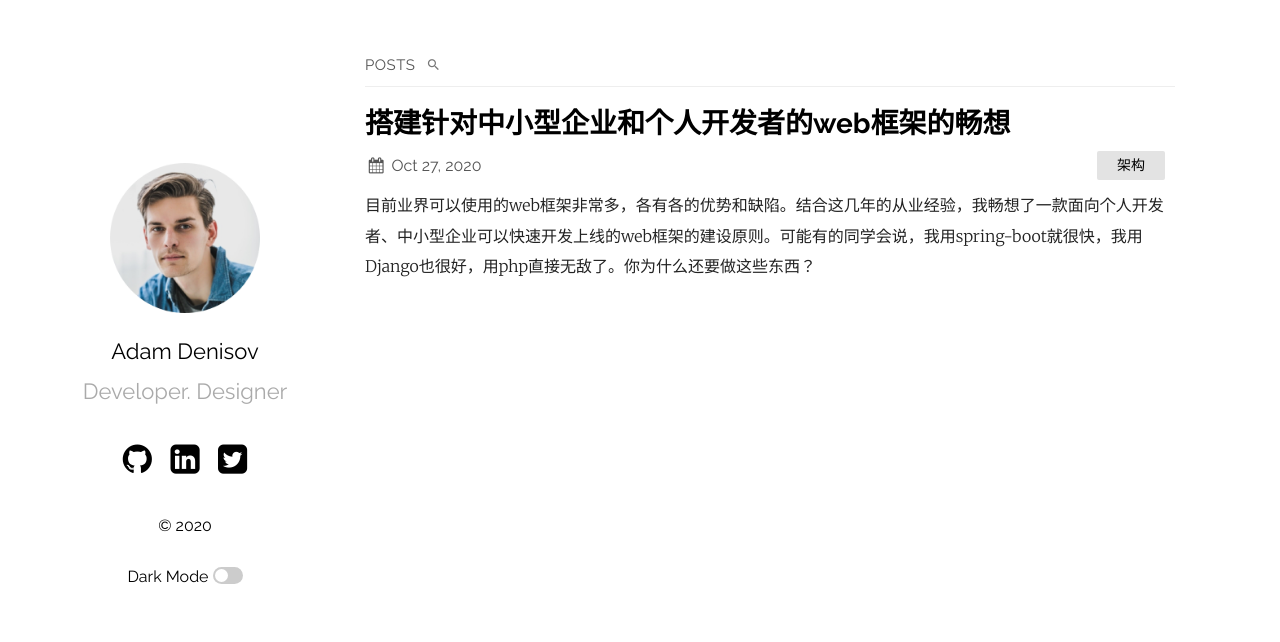
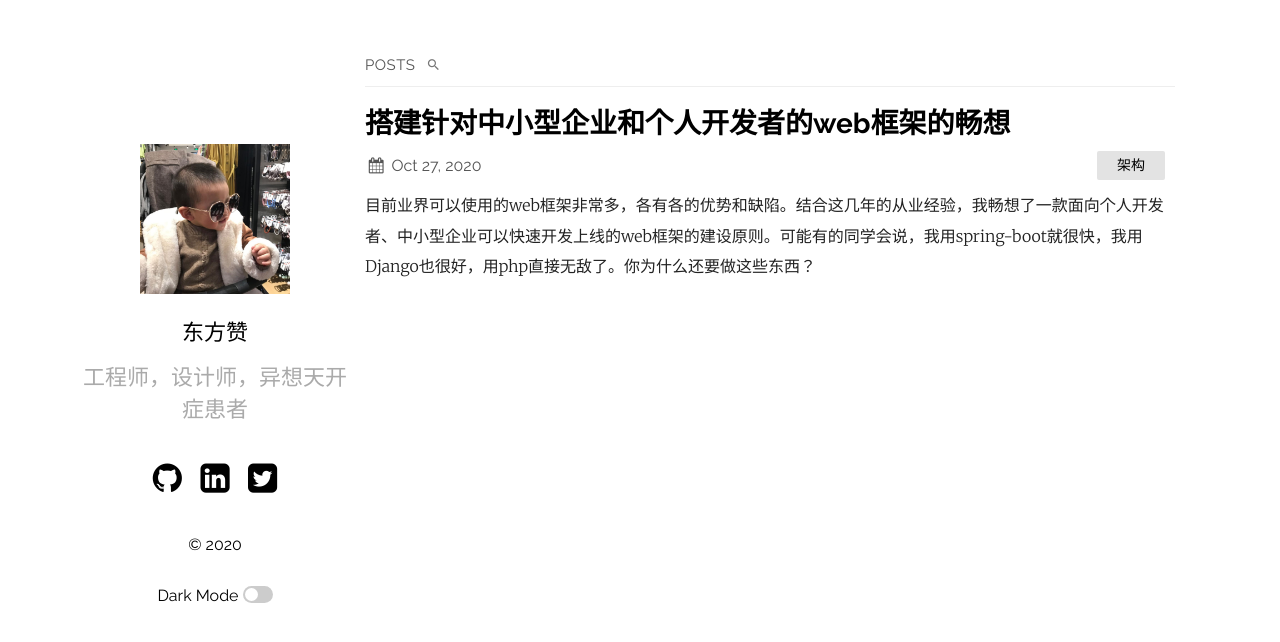
Before and after one commit to dongfangzan/dongfangzan.github.io, a Jekyll site: the page built from index.md, in a window 1280 px wide. Shown: the top 642 px of the page. Built offline with Jekyll 4.4.1, drawn with Linux system fonts in a browser that asks for light colours.

Commit message:
换头像

```diff
--- a/_config.yml
+++ b/_config.yml
@@ -1,6 +1,6 @@
-title: Your awesome title
-author: GitHub User
-email: your-email@domain.com
+title: 东方赞的世外桃源
+author: dongfangzan
+email: 787814104@qq.com
 description: > # this means to ignore newlines until "show_exerpts:"
   Write an awesome description for your new site here. You can edit this
   line in _config.yml. It will appear in your document head meta (for
@@ -12,13 +12,13 @@ show_excerpts: true # set to true to show excerpts on the homepage
 sass:
   sass_dir: _sass
 plainwhite:
-  name: Adam Denisov
-  tagline: Developer. Designer
+  name: 东方赞
+  tagline: 工程师，设计师，异想天开症患者
   date_format: "%b %-d, %Y"
   sitemap: true # set to true to generate sitemap.xml content
   search: true # set to true to enable searchbar
   dark_mode: true # set to true to add dark mode toggle
-  portfolio_image: "assets/portfolio.png" # the path from the base directory of the site to the image to display (no / at the start)
+  portfolio_image: "assets/logo.jpg" # the path from the base directory of the site to the image to display (no / at the start)
   html_lang: "en" # set the lang attribute of the <html> tag for the pages. See here for a list of codes: https://www.w3schools.com/tags/ref_country_codes.asp
   condensed_mobile:
     #- home
```
Also changed, not shown: assets/logo.jpg (added).
